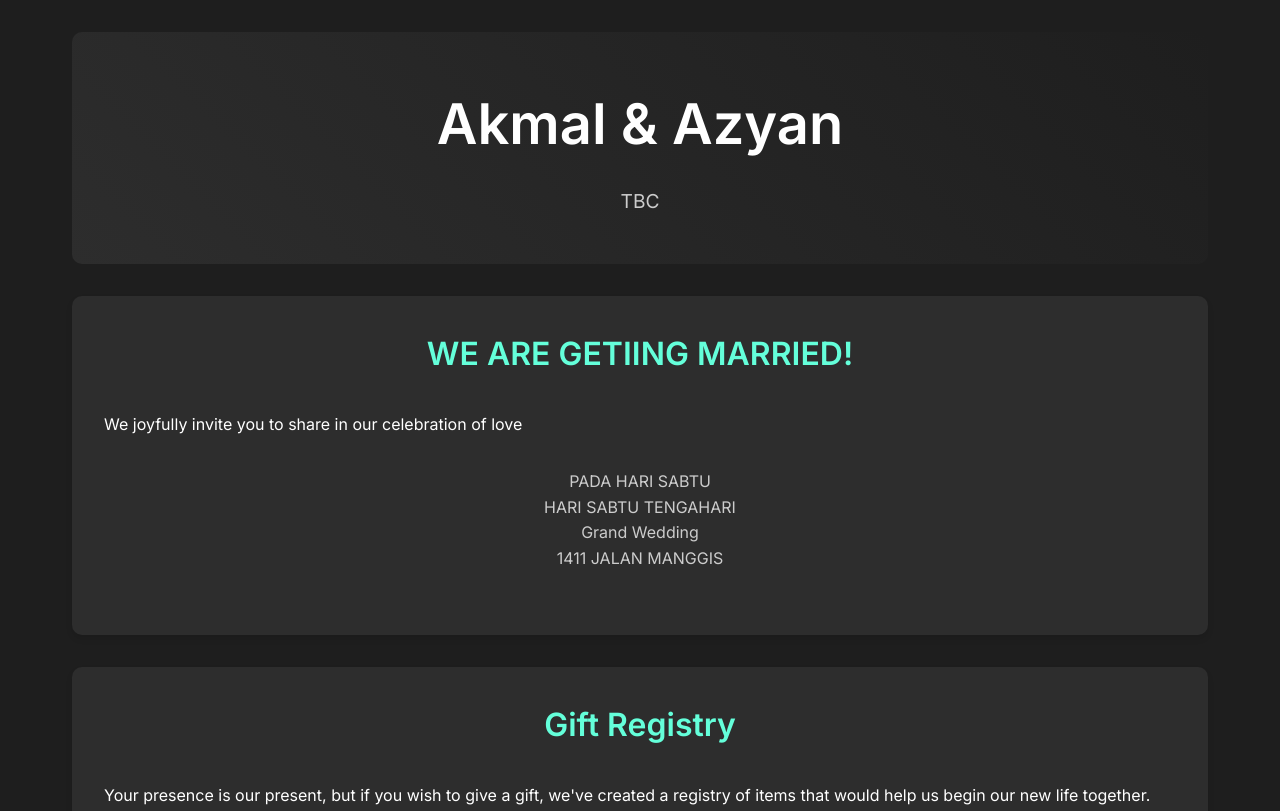
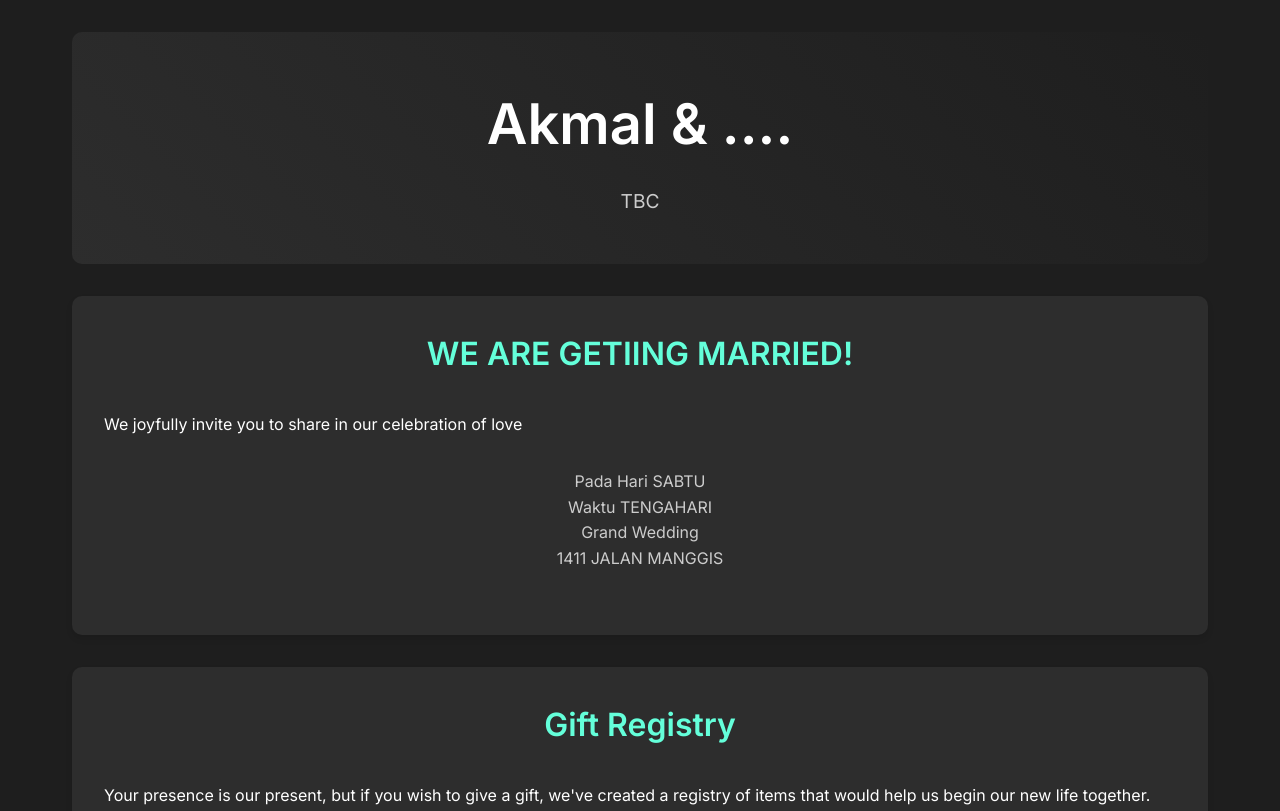
Before and after one commit to shauqi8/invite, a plain HTML site: page index.html in a window 1280 px wide. Shown: the top 811 px of the page. Drawn offline with Linux system fonts and the light colour scheme.

Commit message:
Update index.html

```diff
--- a/index.html
+++ b/index.html
@@ -10,7 +10,7 @@
 <body>
     <div class="container">
         <header>
-            <h1>Akmal & Azyan</h1>
+            <h1>Akmal & ....</h1>
             <p class="date">TBC</p>
         </header>
 
@@ -18,8 +18,8 @@
             <h2>WE ARE GETIING MARRIED!</h2>
             <p>We joyfully invite you to share in our celebration of love</p>
             <div class="details">
-                <p>PADA HARI SABTU</p>
-                <p>HARI SABTU TENGAHARI</p>
+                <p>Pada Hari SABTU</p>
+                <p>Waktu TENGAHARI</p>
                 <p>Grand Wedding</p>
                 <p>1411 JALAN MANGGIS</p>
             </div>
```
